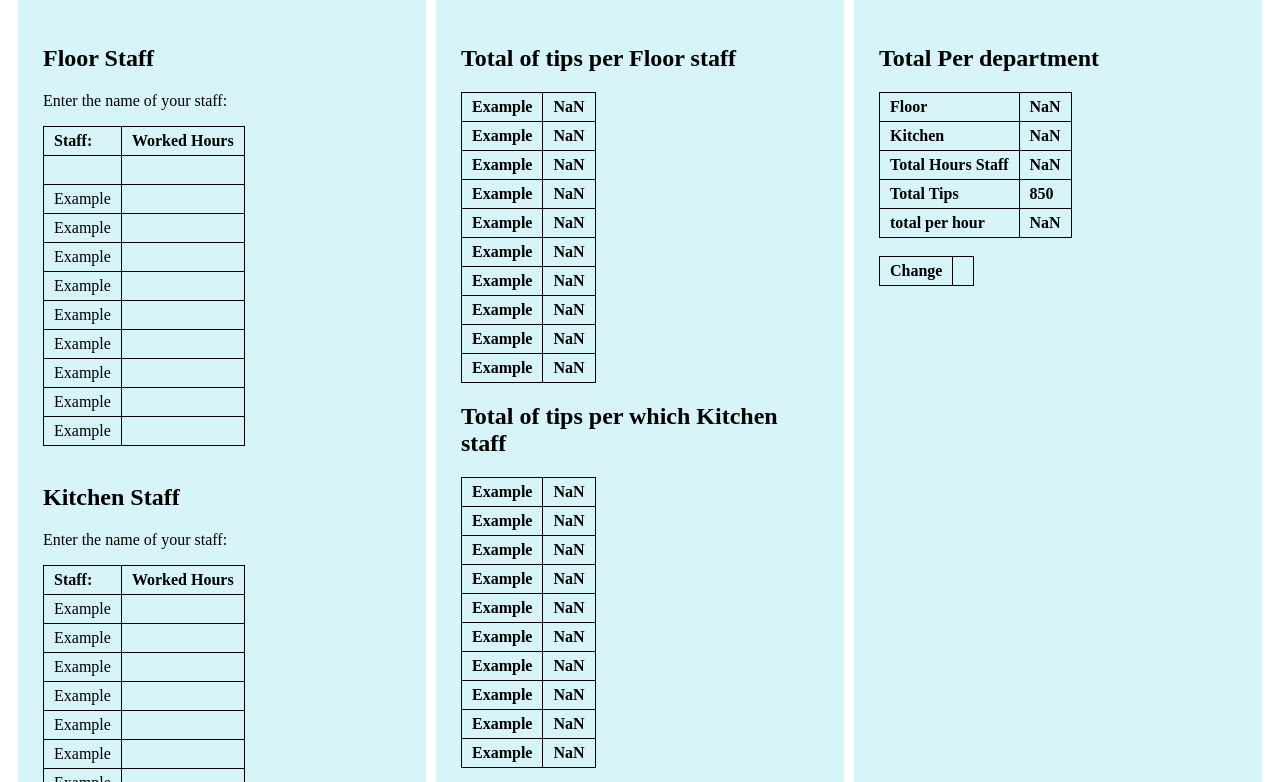
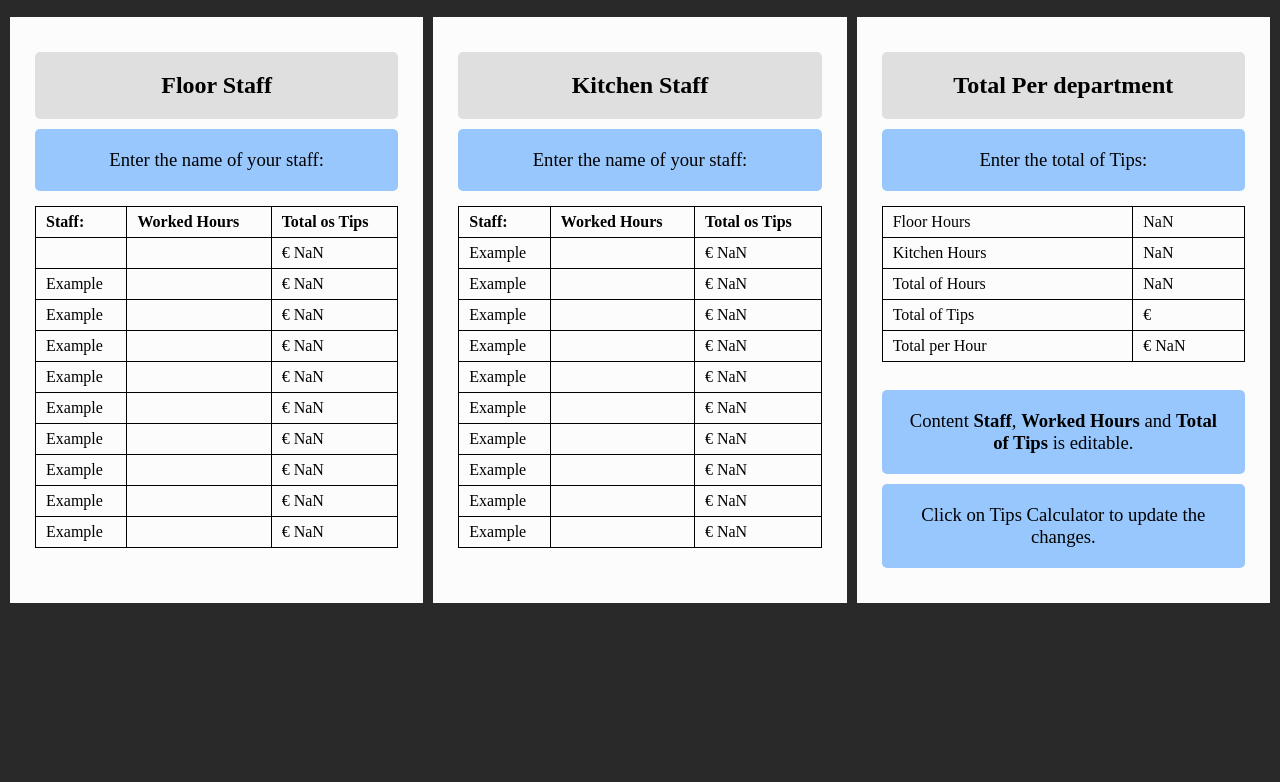
Before and after one commit to guilhermevesentini/Javascript, a plain HTML site: page Tips/index.html in a window 1280 px wide. Shown: the part 90-872 px from the top of the page. After the commit the page ends 800 px from the top, so only its background shows below. Drawn offline with Linux system fonts and the light colour scheme.

Commit message:
styling page

```diff
--- a/Tips/css/style.css
+++ b/Tips/css/style.css
@@ -1,10 +1,28 @@
-table, th, td {
-    border: 1px solid black;
-    border-collapse: collapse;
+    * {
+        margin: 0;
+        padding: 0;
+        box-sizing: border-box;
+    }
+    body {
+        background-color: #292929;
+    }
+    table, th, td {
+        border: 1px solid black;
+        border-collapse: collapse;
     }
     th, td {
-    padding: 5px 10px;
-    text-align: left;
+        padding: 6px 10px;
+        text-align: left;
+        max-width: 250px;
+        max-height: 5px;
+    }
+    span {
+        float: left;
+        margin-right: 4px;
+    }
+    .hrs{
+        float: left;
+        margin-left: 1px;
     }
     .Row {
         display: table;
@@ -14,12 +32,41 @@ table, th, td {
     }
     .Column {
         display: table-cell;
-        background-color: rgb(215, 244, 248); /*Optional*/
+        background-color: #fcfcfc; /*Optional*/
         padding: 25px;
     }
+    .Column table {
+        width: 100%;
+        margin: 15px 0px 0px 0px;
+    }
     h1 {
+        border-radius: 5px;
+        padding: 20px;
+        margin: 10px;
+        background-color: #eeeded;
         text-align: center;
     }
-    #firstLineFloorStaff  input {
-        width: 40px;
+    h1:hover {
+        background-color: rgb(137, 235, 137);
+        cursor: pointer;
     }
+    h2 {
+        margin: 10px 0px;
+        border-radius: 5px;
+        padding: 20px;
+        background-color: #dfdfdf;
+        text-align: center;
+    }
+    p {
+        background-color: rgb(151, 199, 253);
+        padding: 20px;
+        margin: 10px 0px;
+        border-radius: 5px;
+        text-align: center;
+        font-size: 14pt;
+    }
+    @media screen and (max-width: 992px) {
+        .Column {
+            display: table-row;
+        }
+    }
--- a/Tips/index.html
+++ b/Tips/index.html
@@ -10,10 +10,11 @@
 
 </head>
 <body>
-    <h1> Tips Calculator </h1>
+
+    <h1 onClick="document.location.reload(true)"> Tips Calculator </h1>
     </div>
     <div class="Row">
-        <div class="Column"><!-- Entry info Staff Section -->
+        <div class="Column"><!-- Floor -->
             <div>
                 <div onkeypress="copyInputFloor()">
                     <table>
@@ -24,46 +25,57 @@
                         <tr>
                             <th>Staff:</th>
                             <th>Worked Hours</th>
+                            <th>Total os Tips</th>
                         </tr>
                         <tr>
                             <td><div id="receiveNameFloor0" contentEditable="true"></div></td>
                             <td><div type="number" id="displayFloorHours0" class="numberFunction" contentEditable="true"></div></td>
+                            <td><span>&#8364 </span><div id="copyFloorHours0" ></div></td>
                         </tr>
                         <tr>
                             <td><div id="receiveNameFloor1" contentEditable="true">Example</div></td>
                             <td><div id="displayFloorHours1" contentEditable="true" class="numberFunction"></div></td>
+                            <td><span>&#8364 </span><div id="copyFloorHours1" ></div></td>
                         </tr>
                         <tr>
                             <td><div id="receiveNameFloor2" contentEditable="true">Example</div></td>
                             <td><div id="displayFloorHours2" contentEditable="true" class="numberFunction"></div></td>
+                            <td><span>&#8364 </span><div id="copyFloorHours2" ></div></td>
                         </tr>
                         <tr>
                             <td><div id="receiveNameFloor3" contentEditable="true">Example</div></td>
                             <td><div id="displayFloorHours3" contentEditable="true" class="numberFunction"></div></td>
+                            <td><span>&#8364 </span><div id="copyFloorHours3" ></div></td>
                         </tr>
                         <tr>
                             <td><div id="receiveNameFloor4" contentEditable="true">Example</div></td>
                             <td><div id="displayFloorHours4" contentEditable="true" class="numberFunction"></div></td>
+                            <td><span>&#8364 </span><div id="copyFloorHours4" ></div></td>
                         </tr>
                         <tr>
                             <td><div id="receiveNameFloor5" contentEditable="true">Example</div></td>
                             <td><div id="displayFloorHours5" contentEditable="true" class="numberFunction"></div></td>
+                            <td><span>&#8364 </span><div id="copyFloorHours5" ></div></td>
                         </tr>
                         <tr>
                             <td><div id="receiveNameFloor6" contentEditable="true">Example</div></td>
                             <td><div id="displayFloorHours6" contentEditable="true" class="numberFunction"></div></td>
+                            <td><span>&#8364 </span><div id="copyFloorHours6" ></div></td>
                         </tr>
                         <tr>
                             <td><div id="receiveNameFloor7" contentEditable="true">Example</div></td>
                             <td><div id="displayFloorHours7" contentEditable="true" class="numberFunction"></div></td>
+                            <td><span>&#8364 </span><div id="copyFloorHours7" ></div></td>
                         </tr>
                         <tr>
                             <td><div id="receiveNameFloor8" contentEditable="true">Example</div></td>
                             <td><div id="displayFloorHours8" contentEditable="true" class="numberFunction"></div></td>
+                            <td><span>&#8364 </span><div id="copyFloorHours8" ></div></td>
                         </tr>
                         <tr>
                             <td><div id="receiveNameFloor9" contentEditable="true">Example</div></td>
                             <td><div id="displayFloorHours9" contentEditable="true" class="numberFunction"></div></td>
+                            <td><span>&#8364 </span><div id="copyFloorHours9" ></div></td>
                         </tr>
 
                     </table>
@@ -71,6 +83,11 @@
                     <!--<label for="input"> Save this table:</label>
                     <input id="floorBtn" type="submit" value="Save"> -->
                 </div>
+
+            </div>
+        </div>
+        <div class="Column"><!-- Kitchen -->
+            <div>
                 <div onkeypress="copyInputKitchen()">
                     <table>
                         <div>
@@ -80,178 +97,96 @@
                         <tr>
                             <th>Staff:</th>
                             <th>Worked Hours</th>
+                            <th>Total os Tips</th>
                         </tr>
                         <tr>
                             <td><div id="receiveNameKitchen0" contentEditable="true">Example</div></td>
                             <td><div id="displayKitchenHours0" contentEditable="true" class=".numberFunctionK"></div></td>
+                            <td><span>&#8364 </span><div id="copyKitchenHours0"></div></td>
+
                         </tr>
                         <tr>
                             <td><div id="receiveNameKitchen1" contentEditable="true">Example</div></td>
                             <td><div id="displayKitchenHours1" contentEditable="true" class=".numberFunctionK"></div></td>
+                            <td><span>&#8364 </span><div id="copyKitchenHours1"></div></td>
                         </tr>
                         <tr>
                             <td><div id="receiveNameKitchen2" contentEditable="true">Example</div></td>
                             <td><div id="displayKitchenHours2" contentEditable="true" class=".numberFunctionK"></div></td>
+                            <td><span>&#8364 </span><div id="copyKitchenHours2"></div></td>
                         </tr>
                         <tr>
                             <td><div id="receiveNameKitchen3" contentEditable="true">Example</div></td>
                             <td><div id="displayKitchenHours3" contentEditable="true" class=".numberFunctionK"></div></td>
+                            <td><span>&#8364 </span><div id="copyKitchenHours3"></div></td>
                         </tr>
                         <tr>
                             <td><div id="receiveNameKitchen4" contentEditable="true">Example</div></td>
                             <td><div id="displayKitchenHours4" contentEditable="true" class=".numberFunctionK"></div></td>
+                            <td><span>&#8364 </span><div id="copyKitchenHours4"></div></td>
                         </tr>
                         <tr>
                             <td><div id="receiveNameKitchen5" contentEditable="true">Example</div></td>
                             <td><div id="displayKitchenHours5" contentEditable="true" class=".numberFunctionK"></div></td>
+                            <td><span>&#8364 </span><div id="copyKitchenHours5"></div></td>
                         </tr>
                         <tr>
                             <td><div id="receiveNameKitchen6" contentEditable="true">Example</div></td>
                             <td><div id="displayKitchenHours6" contentEditable="true" class=".numberFunctionK"></div></td>
+                            <td><span>&#8364 </span><div id="copyKitchenHours6"></div></td>
                         </tr>
                         <tr>
                             <td><div id="receiveNameKitchen7" contentEditable="true">Example</div></td>
                             <td><div id="displayKitchenHours7" contentEditable="true" class=".numberFunctionK"></div></td>
+                            <td><span>&#8364 </span><div id="copyKitchenHours7"></div></td>
                         </tr>
                         <tr>
                             <td><div id="receiveNameKitchen8" contentEditable="true">Example</div></td>
                             <td><div id="displayKitchenHours8" contentEditable="true" class=".numberFunctionK"></div></td>
+                            <td><span>&#8364 </span><div id="copyKitchenHours8"></div></td>
                         </tr>
                         <tr>
                             <td><div id="receiveNameKitchen9" contentEditable="true">Example</div></td>
                             <td><div id="displayKitchenHours9" contentEditable="true" class=".numberFunctionK"></div></td>
+                            <td><span>&#8364 </span><div id="copyKitchenHours9"></div></td>
                         </tr>
                     </table>
                 </div>
             </div>
-        </div>
-        <div class="Column"><!-- Total tips -->
 
-            <table><!--floor total tips -->
-                <div>
-                    <h2>Total of tips per Floor staff</h2>
-                </div>
-                    <tr>
-                        <th><div id="zeroFloorStaff">Example</div></th>
-                        <th><div id="copyFloorHours0" ></div></th>
-                    </tr>
-                    <tr>
-                        <th><div id="firstFloorStaff" class="totalResult">Example</div></th>
-                        <th><div id="copyFloorHours1"></div></th>
-                    </tr>
-                    <tr>
-                        <th><div id="secondFloorStaff" class="totalResult">Example</div></th>
-                        <th><div id="copyFloorHours2"></div></th>
-                    </tr>
-                    <tr>
-                        <th><div id="thirdFloorStaff" class="totalResult">Example</div></th>
-                        <th><div id="copyFloorHours3"></div></th>
-                    </tr>
-                    <tr>
-                        <th><div id="forthFloorStaff" class="totalResult">Example</div></th>
-                        <th><div id="copyFloorHours4"></div></th>
-                    </tr>
-                    <tr>
-                        <th><div id="fifthFloorStaff" class="totalResult">Example</div></th>
-                        <th><div id="copyFloorHours5"></div></th>
-                    </tr>
-                    <tr>
-                        <th><div id="sixthFloorStaff" class="totalResult">Example</div></th>
-                        <th><div id="copyFloorHours6"></div></th>
-                    </tr>
-                    <tr>
-                        <th><div id="seventhFloorStaff" class="totalResult">Example</div></th>
-                        <th><div id="copyFloorHours7"></div></th>
-                    </tr>
-                    <tr>
-                        <th><div id="eighthFloorStaff" class="totalResult">Example</div></th>
-                        <th><div id="copyFloorHours8"></div></th>
-                    </tr>
-                    <tr>
-                        <th><div id="ninethFloorStaff" class="totalResult">Example</div></th>
-                        <th><div id="copyFloorHours9"></div></th>
-                    </tr>
-            </table>
-
-            <table><!--Kitchen Total Tips -->
-                <h2>Total of tips per which Kitchen staff</h2>
-                <div>
-                    <tr>
-                        <th><div id="zeroKitchenStaff">Example</div></th>
-                        <th><div id="copyKitchenHours0"></div></th>
-                    </tr>
-                    <tr>
-                        <th><div id="firstKitchenStaff">Example</div></th>
-                        <th><div id="copyKitchenHours1"></div></th>
-                    </tr>
-                    <tr>
-                        <th><div id="SecondKitchenStaff">Example</div></th>
-                        <th><div id="copyKitchenHours2"></div></th>
-                    </tr>
-                    <tr>
-                        <th><div id="thirdKitchenStaff">Example</div></th>
-                        <th><div id="copyKitchenHours3"></div></th>
-                    </tr>
-                    <tr>
-                        <th><div id="fourthKitchenStaff">Example</div></th>
-                        <th><div id="copyKitchenHours4"></div></th>
-                    </tr>
-                    <tr>
-                        <th><div id="fifthKitchenStaff">Example</div></th>
-                        <th><div id="copyKitchenHours5"></div></th>
-                    </tr>
-                    <tr>
-                        <th><div id="sixthKitchenStaff">Example</div></th>
-                        <th><div id="copyKitchenHours6"></div></th>
-                    </tr>
-                    <tr>
-                        <th><div id="seventhKitchenStaff">Example</div></th>
-                        <th><div id="copyKitchenHours7"></div></th>
-                    </tr>
-                    <tr>
-                        <th><div id="eightKitchenStaff">Example</div></th>
-                        <th><div id="copyKitchenHours8"></div></th>
-                    </tr>
-                    <tr>
-                        <th><div id="nineKitchenStaff">Example</div></th>
-                        <th><div id="copyKitchenHours9"></div></th>
-                    </tr>
-                </div>
-            </table>
         </div>
         <div class="Column"><!-- Resume Per department  -->
             <table>
                 <h2>Total Per department</h2>
+                <p>Enter the total of Tips:</p>
                 <div>
                     <tr>
-                        <th>Floor</th>
-                        <th><div id="totalHoursFloor"></div></th>
+                        <td>Floor Hours</td>
+                        <td><div id="totalHoursFloor"></div></td>
                     </tr>
                     <tr>
-                        <th>Kitchen</th>
-                        <th><div id="totalKitchen"></div></th>
+                        <td>Kitchen Hours</td>
+                        <td><div id="totalKitchen"></div></td>
                     </tr>
                     <tr>
-                        <th>Total Hours Staff</th>
-                        <th><div id="totalHoursStaff"></div></th>
+                        <td>Total of Hours</td>
+                        <td><div id="totalHoursStaff"></div></td>
                     </tr>
                     <tr>
-                        <th>Total Tips</th>
-                        <th><div id="totalTips" contentEditable="true"></div></th>
+                        <td>Total of Tips</td>
+                        <td><span>&#8364 </span><div id="totalTips" contentEditable="true"></div></td>
                     </tr>
                     <tr>
-                        <th>total per hour</th>
-                        <th><div id="totalPerHour"></div></th>
+                        <td>Total per Hour</td>
+                        <td><span>&#8364 </span><div id="totalPerHour"></div></td>
                     </tr>
                 </div>
             </table>
             <br>
-            <table>
-                <th>Change</th>
-                <th><div id="totalChange"></div></th>
-            </table>
+            <p>Content <strong>Staff</strong>, <strong>Worked Hours</strong> and <strong>Total of Tips</strong> is editable.</p>
+            <p>Click on Tips Calculator to update the changes.</p>
+
         </div>
-    </div>
 
     <script src="./js/javascript.js">
 
--- a/Tips/js/javascript.js
+++ b/Tips/js/javascript.js
@@ -101,7 +101,7 @@
 
     document.getElementById('totalHoursStaff').innerHTML = totalHours;
 
-    totalTipsValue = 850;
+    totalTipsValue = document.getElementById('totalTips').outerText;
 
     document.getElementById('totalTips').innerHTML = totalTipsValue;
 
```
